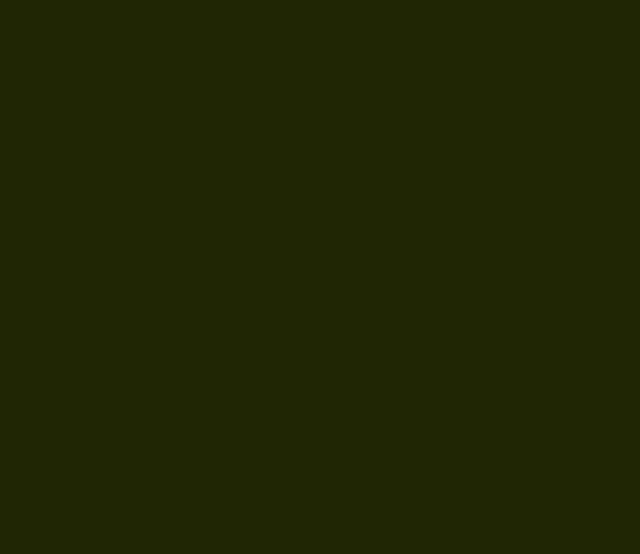
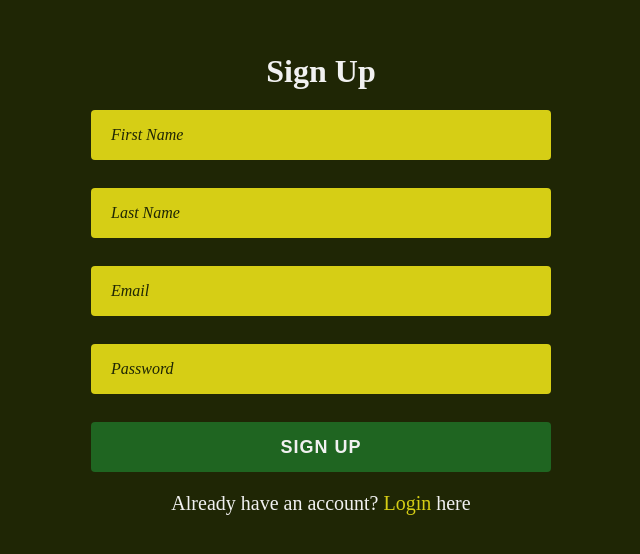
Before and after one commit to cuneytakcay/next-blogger, a React (Vite) app in the folder frontend/: page /signup in a window 1280 px wide. Before the commit this address had no page. Shown: the part 116-670 px from the top of the page, without its empty margins (319-959 px from the left). Built offline with nearby package versions, Linux system fonts and the light colour scheme.

Commit message:
Adding sign up page

```diff
--- a/frontend/src/App.jsx
+++ b/frontend/src/App.jsx
@@ -1,6 +1,7 @@
 import { useState } from 'react';
 import { BrowserRouter as Router, Routes, Route } from 'react-router-dom';
 import Login from './components/auth/Login';
+import Signup from './components/auth/Signup';
 
 function App() {
   const [count, setCount] = useState(0);
@@ -9,6 +10,7 @@ function App() {
     <Router>
       <Routes>
         <Route path='/login' element={<Login />} />
+        <Route path='/signup' element={<Signup />} />
       </Routes>
     </Router>
   );
--- a/frontend/src/components/auth/Login.jsx
+++ b/frontend/src/components/auth/Login.jsx
@@ -1,5 +1,6 @@
-import React, { useState } from 'react';
+import { useState } from 'react';
 import { useDispatch } from 'react-redux';
+import { Link } from 'react-router-dom';
 import { setUser } from '../../store/userSlice';
 import styles from './auth.module.css';
 
@@ -60,6 +61,13 @@ const Login = () => {
           Login
         </button>
       </form>
+      <p className={styles.text}>
+        Don't have an account?{' '}
+        <Link to='/signup' className={styles.link}>
+          Sign up
+        </Link>{' '}
+        here
+      </p>
     </div>
   );
 };
--- /dev/null
+++ b/frontend/src/components/auth/Signup.jsx
@@ -0,0 +1,105 @@
+import { useState } from 'react';
+import { Link, useNavigate } from 'react-router-dom';
+import styles from './auth.module.css';
+
+const Signup = () => {
+  const [firstName, setFirstName] = useState('');
+  const [lastName, setLastName] = useState('');
+  const [email, setEmail] = useState('');
+  const [password, setPassword] = useState('');
+  const navigate = useNavigate();
+
+  const handleSubmit = async (e) => {
+    e.preventDefault();
+
+    try {
+      const response = await fetch('http://localhost:5000/auth/register', {
+        method: 'POST',
+        headers: {
+          'Content-Type': 'application/json',
+        },
+        body: JSON.stringify({
+          firstName,
+          lastName,
+          email,
+          password,
+        }),
+      });
+
+      const data = await response.json();
+
+      if (response.ok) {
+        navigate('/login');
+      } else {
+        throw new Error(data.message || 'Registration failed');
+      }
+    } catch (err) {
+      console.error('Registration error:', err);
+      setError(err.message);
+    }
+  };
+
+  return (
+    <div className={styles['form-container']}>
+      <h1 className={styles.title}>Sign Up</h1>
+      <form className={styles.form} onSubmit={handleSubmit}>
+        <div className={styles['input-container']}>
+          <input
+            id='firstName'
+            className={styles.input + ' ' + (firstName.length && styles.filled)}
+            type='text'
+            value={firstName}
+            onChange={(e) => setFirstName(e.target.value)}
+          />
+          <label htmlFor='firstName' className={styles.label}>
+            First Name
+          </label>
+        </div>
+        <div className={styles['input-container']}>
+          <input
+            id='lastName'
+            className={styles.input + ' ' + (lastName.length && styles.filled)}
+            type='text'
+            value={lastName}
+            onChange={(e) => setLastName(e.target.value)}
+          />
+          <label className={styles.label} htmlFor='lastName'>
+            Last Name
+          </label>
+        </div>
+        <div className={styles['input-container']}>
+          <input
+            id='email'
+            className={styles.input + ' ' + (email.length && styles.filled)}
+            type='email'
+            value={email}
+            onChange={(e) => setEmail(e.target.value)}
+          />
+          <label className={styles.label} htmlFor='email'>
+            Email
+          </label>
+        </div>
+        <div className={styles['input-container']}>
+          <input
+            id='password'
+            className={styles.input + ' ' + (password.length && styles.filled)}
+            type='password'
+            value={password}
+            onChange={(e) => setPassword(e.target.value)}
+          />
+          <label className={styles.label} htmlFor='password'>
+            Password
+          </label>
+        </div>
+        <button className={styles.button} type='submit'>
+          Sign Up
+        </button>
+      </form>
+      <p className={styles.text}>
+        Already have an account? <Link to='/login'>Login</Link> here
+      </p>
+    </div>
+  );
+};
+
+export default Signup;
--- a/frontend/src/components/auth/auth.module.css
+++ b/frontend/src/components/auth/auth.module.css
@@ -77,3 +77,18 @@
 .button:hover {
   background-color: var(--secondary-green);
 }
+
+.text {
+  font-size: 1.25rem;
+  color: var(--text-light);
+  text-align: center;
+}
+
+.text a {
+  color: var(--primary-yellow);
+  text-decoration: none;
+}
+
+.text a:hover {
+  text-decoration: underline;
+}
```
